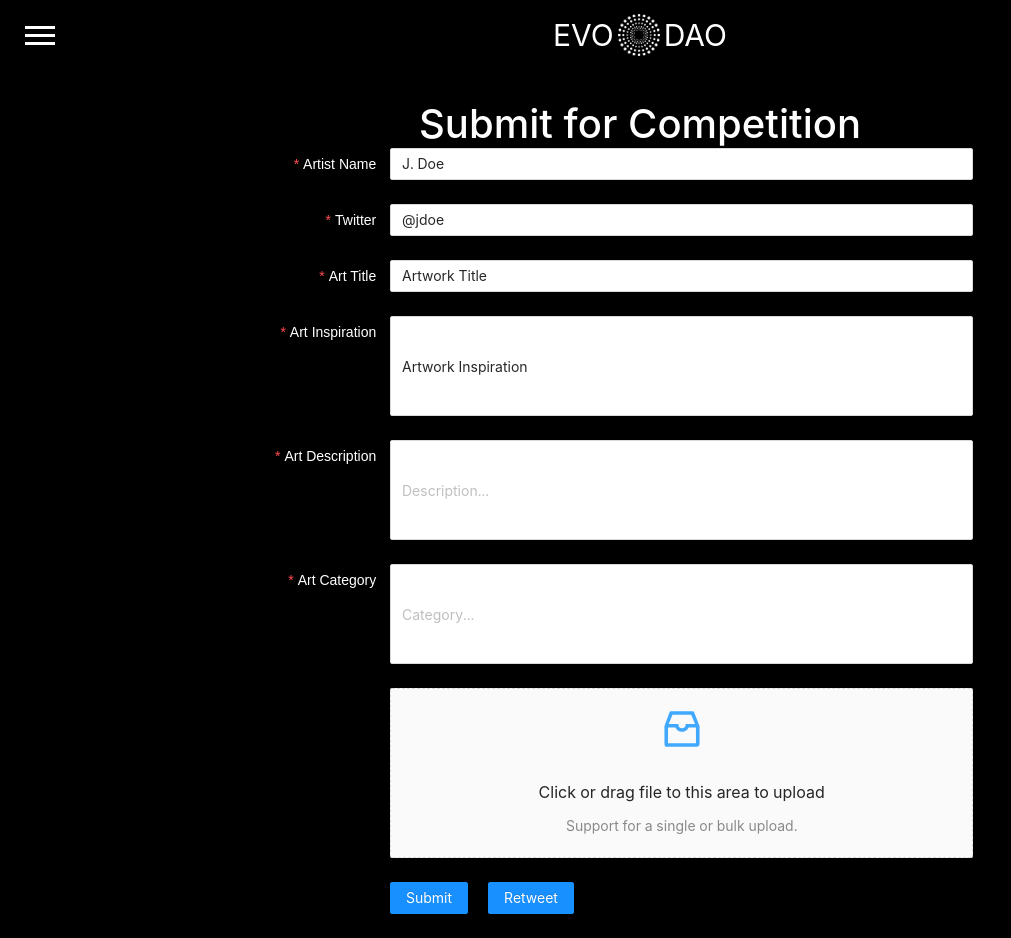
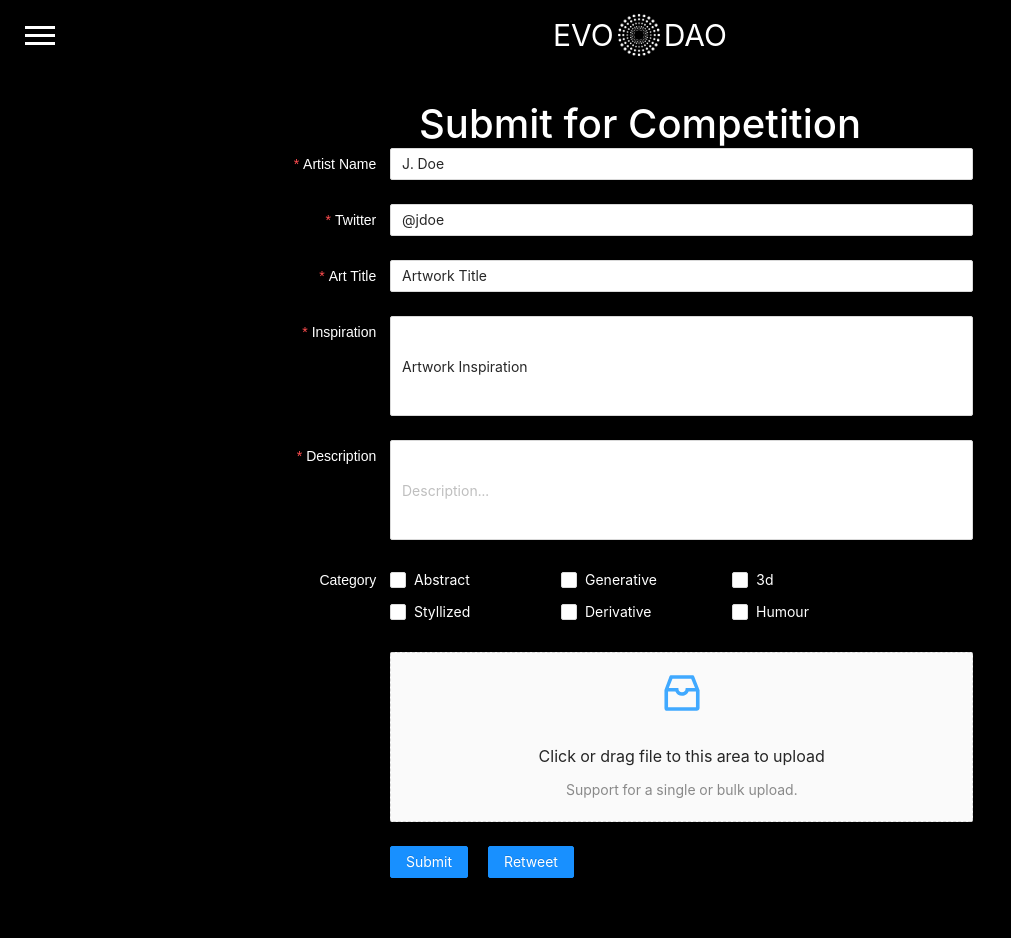
Before and after one commit to samhecht/Vercel, a Next.js app: page /Misc/SubmitArtPage in a window 1280 px wide. Shown: the whole page, without its empty margins (0-1011 px from the left). After the commit the page ends 902 px from the top, so only its background shows below. Built offline with nearby package versions, Linux system fonts and the light colour scheme; no server answers.

Commit message:
Convert category to a group of checkboxes and add sorting based upon the category and the number of likes in the gallery

```diff
--- a/components/CompetitionForm/form.js
+++ b/components/CompetitionForm/form.js
@@ -6,6 +6,7 @@ import {
     Row,
     Col,
     message,
+    Checkbox,
   } from 'antd';
 import { InboxOutlined } from '@ant-design/icons';
 import axios from 'axios';
@@ -72,10 +73,16 @@ const MyForm = () => {
     const artTitle = values["art-title"];
     const inspiration = values["art-inspiration"];
     const description = values["art-description"];
-    const category = values['art-category'];
     const date = Date.now();
     const likes = 0;
     const popularity = 0;
+
+    let category = "";
+
+    values['art-category'].forEach(cat => {
+      // Store categories with a ';' delimiter
+      category += `;${cat}`;
+    });
 
     if (!values['dragger'])
     {
@@ -159,23 +166,6 @@ const MyForm = () => {
               justifyContent: "center",
           }}
       >
-        {/* <div className="text4" style={{ paddingLeft: 10, marginBottom: 50 }}>
-          <div className="text" style={{ width: 300, height: 350 }}>
-            <h1
-              style={{
-                color: "white",
-                textAlign: "left",
-                marginBottom: 10,
-              }}
-            >
-              Submit for Competition
-            </h1>
-            <h4 style={{ color: "black", marginTop: 50, textAlign: "left" }}>
-              Required: a watermarked artwork file (.jpg or .png) under 10mb and
-              a Retweet.
-            </h4>
-          </div>
-        </div> */}
         <h1 style={{color: "white"}}>Submit for Competition</h1>
       </Row>
       <Row
@@ -284,7 +274,7 @@ const MyForm = () => {
                     fontFamily: "sans-serif",
                   }}
                 >
-                  Art Inspiration
+                  Inspiration
                 </label>
               }
               rules={[
@@ -307,7 +297,7 @@ const MyForm = () => {
                     fontFamily: "sans-serif",
                   }}
                 >
-                  Art Description
+                  Description
                 </label>
               }
               rules={[
@@ -319,8 +309,9 @@ const MyForm = () => {
             >
               <Input placeholder="Description..." style={{ height: 100 }} />
             </Form.Item>
+
+
             <Form.Item
-              {...formItemLayout}
               name="art-category"
               label={
                 <label
@@ -330,18 +321,51 @@ const MyForm = () => {
                     fontFamily: "sans-serif",
                   }}
                 >
-                  Art Category
+                  Category
                 </label>
               }
-              rules={[
-                {
-                  required: true,
-                  message: "Please input the category of your art",
-                },
-              ]}
+              style={{ color: "white" }}
             >
-              <Input placeholder="Category..." style={{ height: 100 }} />
+              <Checkbox.Group>
+                <Row>
+                  <Col span={8}>
+                    <Checkbox value="abstract"
+                      style={{ lineHeight: '32px', color: "white" }}
+                    >
+                      Abstract
+                    </Checkbox>
+                  </Col>
+                  <Col span={8}>
+                    <Checkbox value="generative" style={{ lineHeight: '32px', color: "white" }}>
+                      Generative
+                    </Checkbox>
+                  </Col>
+                  <Col span={8}>
+                    <Checkbox value="3d" style={{ lineHeight: '32px', color: "white" }}>
+                      3d
+                    </Checkbox>
+                  </Col>
+                  <Col span={8}>
+                    <Checkbox value="stylized" style={{ lineHeight: '32px', color: "white" }}>
+                      Styllized
+                    </Checkbox>
+                  </Col>
+                  <Col span={8}>
+                    <Checkbox value="derivative" style={{ lineHeight: '32px', color: "white" }}>
+                      Derivative
+                    </Checkbox>
+                  </Col>
+                  <Col span={8}>
+                    <Checkbox value="humour" style={{ lineHeight: '32px', color: "white" }}>
+                      Humour
+                    </Checkbox>
+                  </Col>
+                </Row>
+              </Checkbox.Group>
             </Form.Item>
+
+
+
             <Form.Item label="Dragger">
               <Form.Item
                 name="dragger"
```
Also changed, not shown: components/Competition/CompetitionGallery.js (+144 -3 lines).
